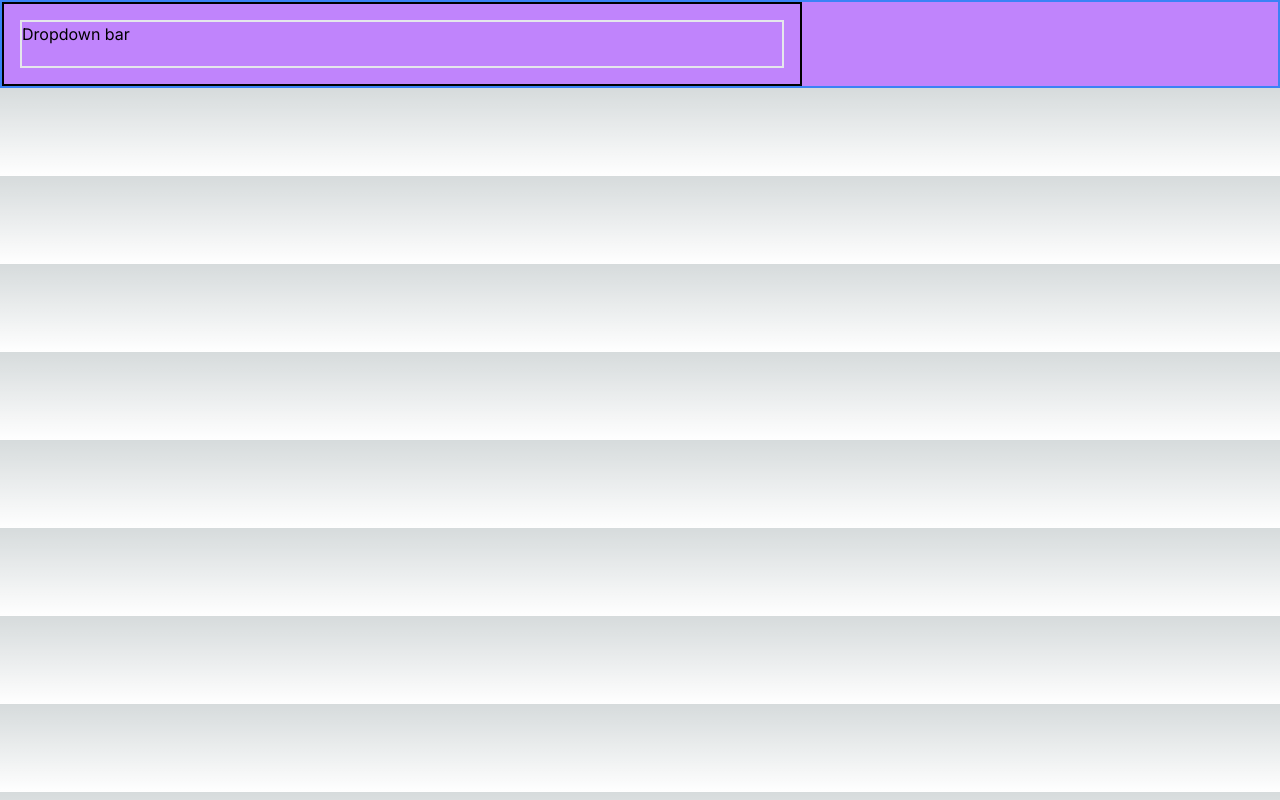
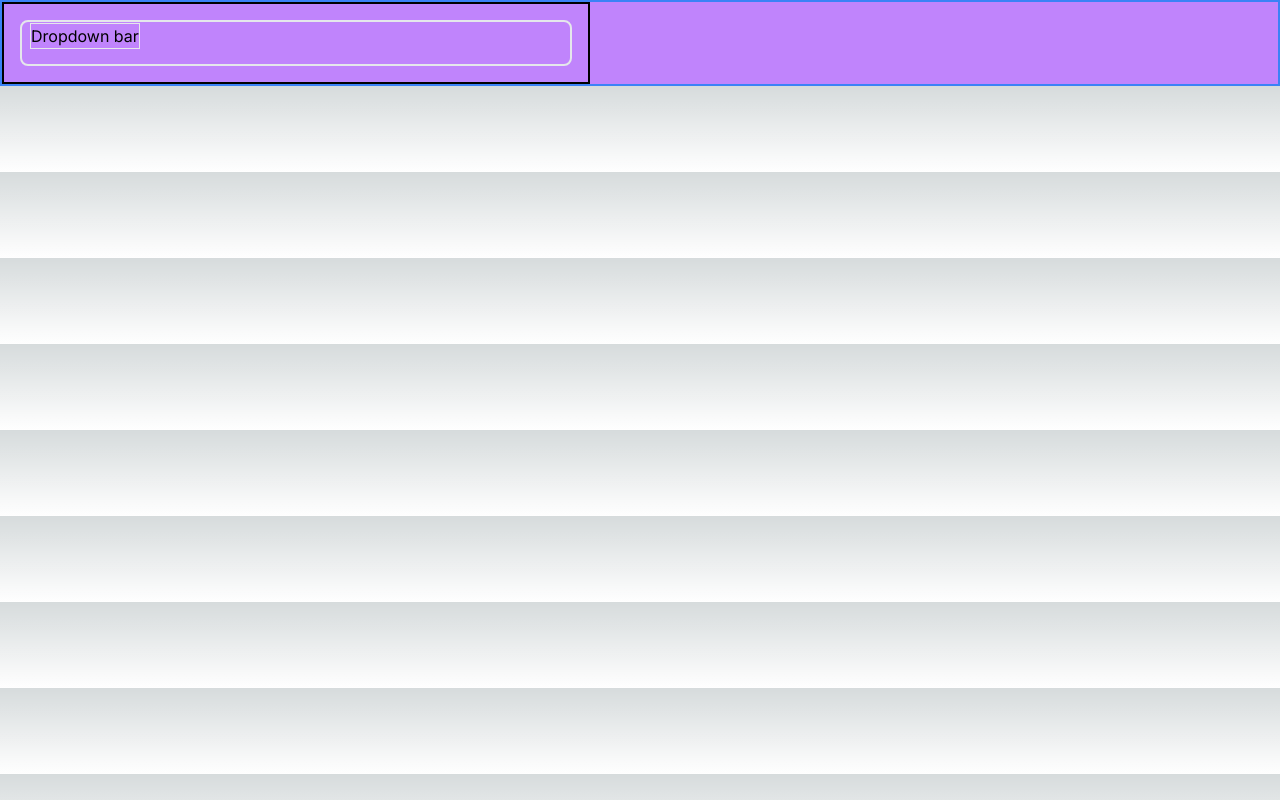
Before and after one commit to JumboCode/theatre-at-first, a Next.js app: page /tag-dropdown-test in a window 1280 px wide. Built offline with nearby package versions, Linux system fonts and the light colour scheme.

Commit message:
worked on dropdown some more

```diff
--- a/src/app/tag-dropdown-test/page.tsx
+++ b/src/app/tag-dropdown-test/page.tsx
@@ -2,12 +2,12 @@ import TagDropdown from "@/components/TagDropdown";
 
 export default function testPage() {
 
-    const allTags = ["one", "two", "three", "four", "five"];
+    const allTags = ["one", "two", "three", "four", "five", "six", "seven"];
 
     return (
         <main>
             <div className="bg-purple-400 flex flex-col justify-center border-2 border-blue-500">
-                <div className="w-[800px] border-2 border-black">
+                <div className="w-[588px] border-2 border-black">
                     <TagDropdown tags={allTags}></TagDropdown>
                 </div>
             </div>
--- a/src/components/TagDropdown.tsx
+++ b/src/components/TagDropdown.tsx
@@ -12,12 +12,16 @@ import { useState } from "react";
 //Once you click on a tag, it should be added to the product's description or
 //smth
 
+//We either create a tag or pick one that already exsits
+
 // Need to make GET request to Database to retrieve the tags array
 //When the tags are selected, they should be sent back to the schema to be stored?
 // The tags that are selected (q: what is the general list of tags? Hard coding
 //for now)get added to the item's "tags" array
 
 //Prop is an array of all the tags possible to be added to an item
+
+//scrolly bar is gone
 interface TagDropdownProps {
     tags: string[]
 }
@@ -37,13 +41,19 @@ export default function TagDropdown(
 
     return (
         <div className="flex flex-col p-4 gap-4">
-            <div onClick={handleClick} className="border-2 h-12">
-                Dropdown bar
+            <div onClick={handleClick} className="inline-block align-middle pl-2 border-2 rounded-lg h-[46px]">
+                <p className="inline-block align-middle border">
+                    Dropdown bar
+                </p>
             </div>
             {
                 display && (
-                    <div className="border-2 h-24">
-                    Container of tags list
+                    <div className="border-2 h-[144px] rounded-xl overflow-auto">
+                        {props.tags.map((tag) => (
+                            <div key={tag} className="pl-2 hover:bg-violet-600 hover:font-bold active:bg-violet-700 py-2">
+                                <p>{tag}</p>
+                            </div>
+                        ))}
                     </div>
                 )
             }
```
